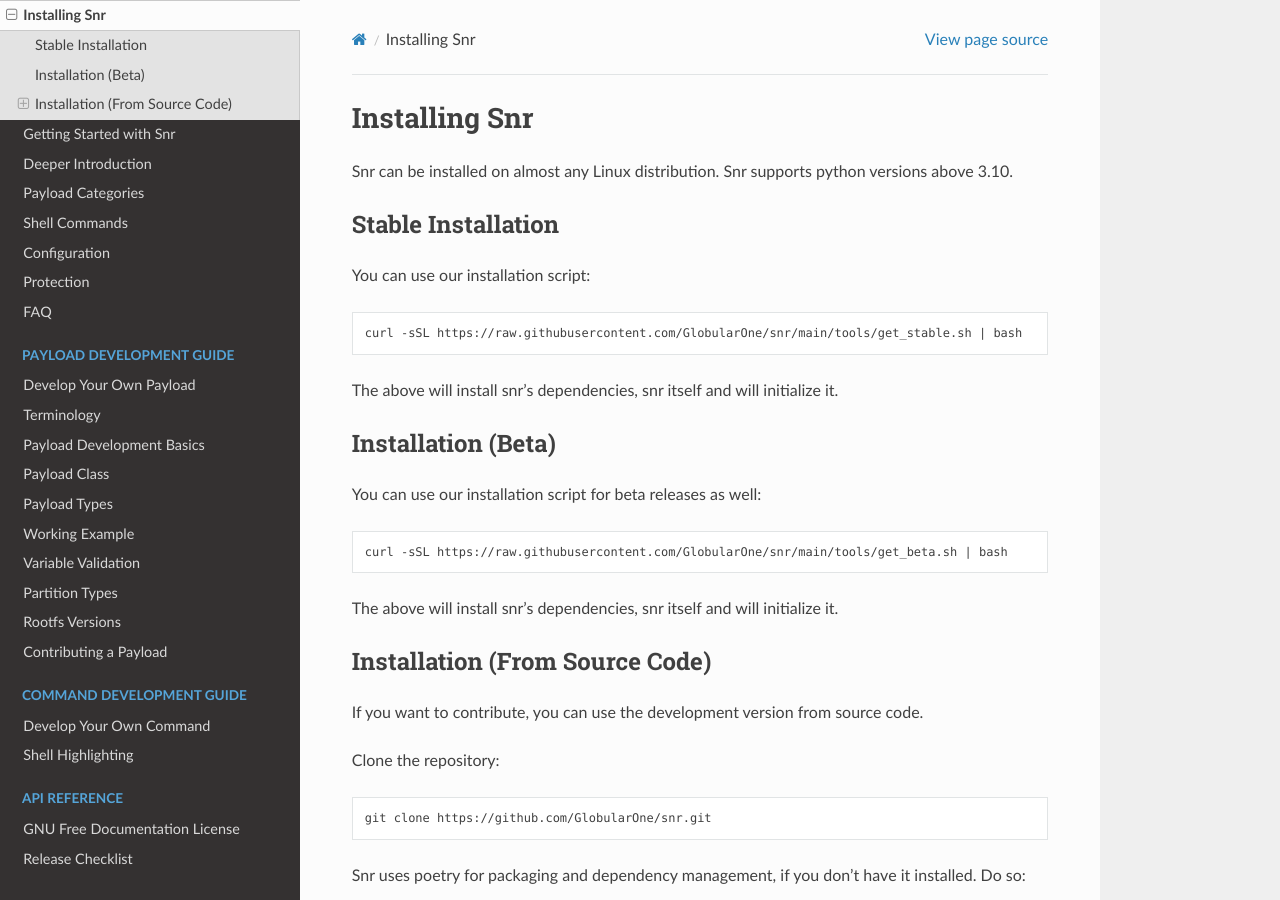
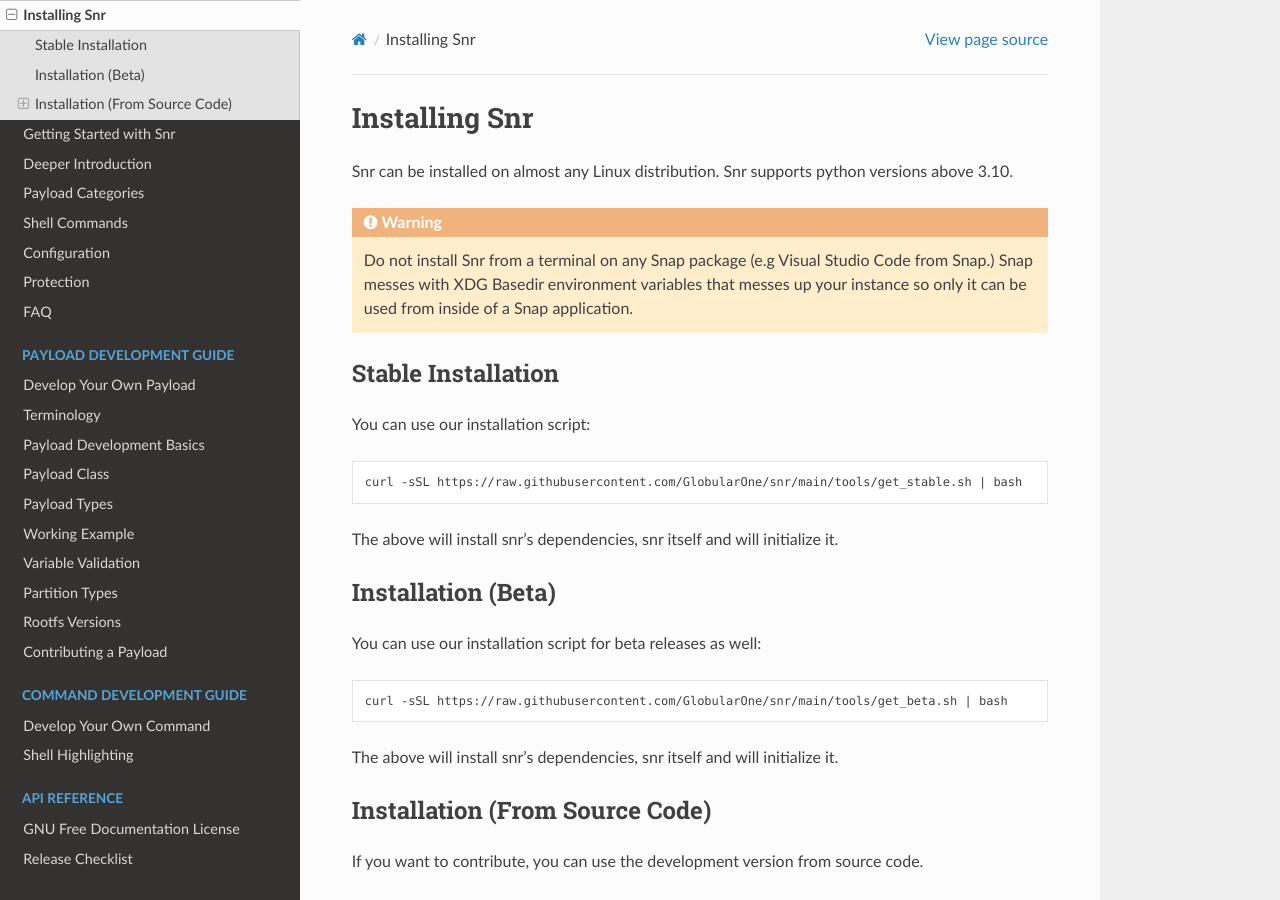
Before and after one commit to GlobularOne/snr, a Sphinx documentation site: the page built from docs/source/user_guide/installation.rst, in a window 1280 px wide and 900 px high. Built offline with Sphinx 7.4.7 and the Read the Docs theme 3.1.0, drawn with Linux system fonts in a browser that asks for light colours; pages that are not in the unit, such as notebooks, are missing from menus.

Commit message:
Add a warning to installation guide for a known issue

```diff
--- a/docs/source/user_guide/installation.rst
+++ b/docs/source/user_guide/installation.rst
@@ -2,6 +2,10 @@
 ==============
 
 Snr can be installed on almost any Linux distribution. Snr supports python versions above 3.10.
+
+.. warning::
+    Do not install Snr from a terminal on any Snap package (e.g Visual Studio Code from Snap.)
+    Snap messes with XDG Basedir environment variables that messes up your instance so only it can be used from inside of a Snap application.
 
 Stable Installation
 -------------------
```
